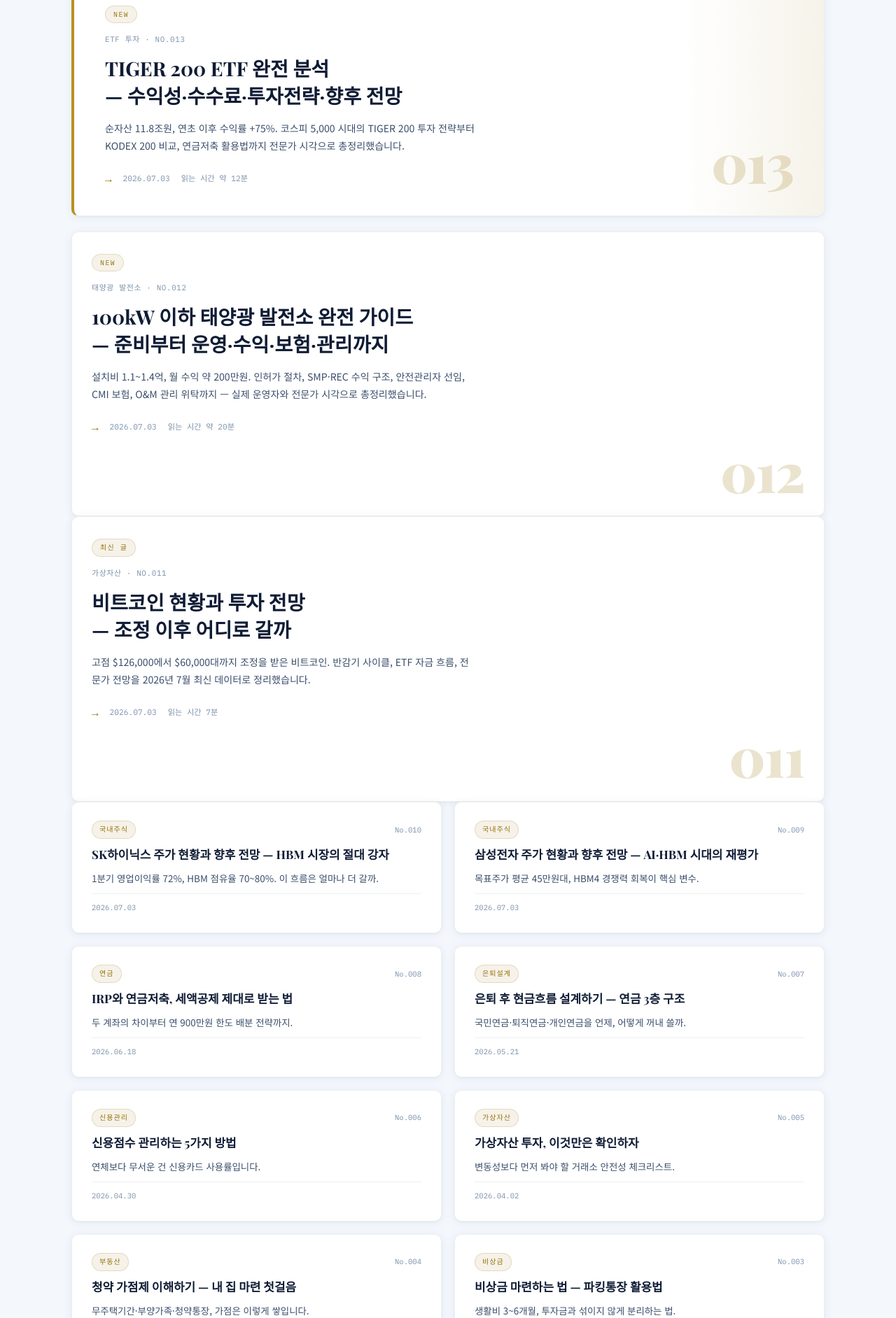
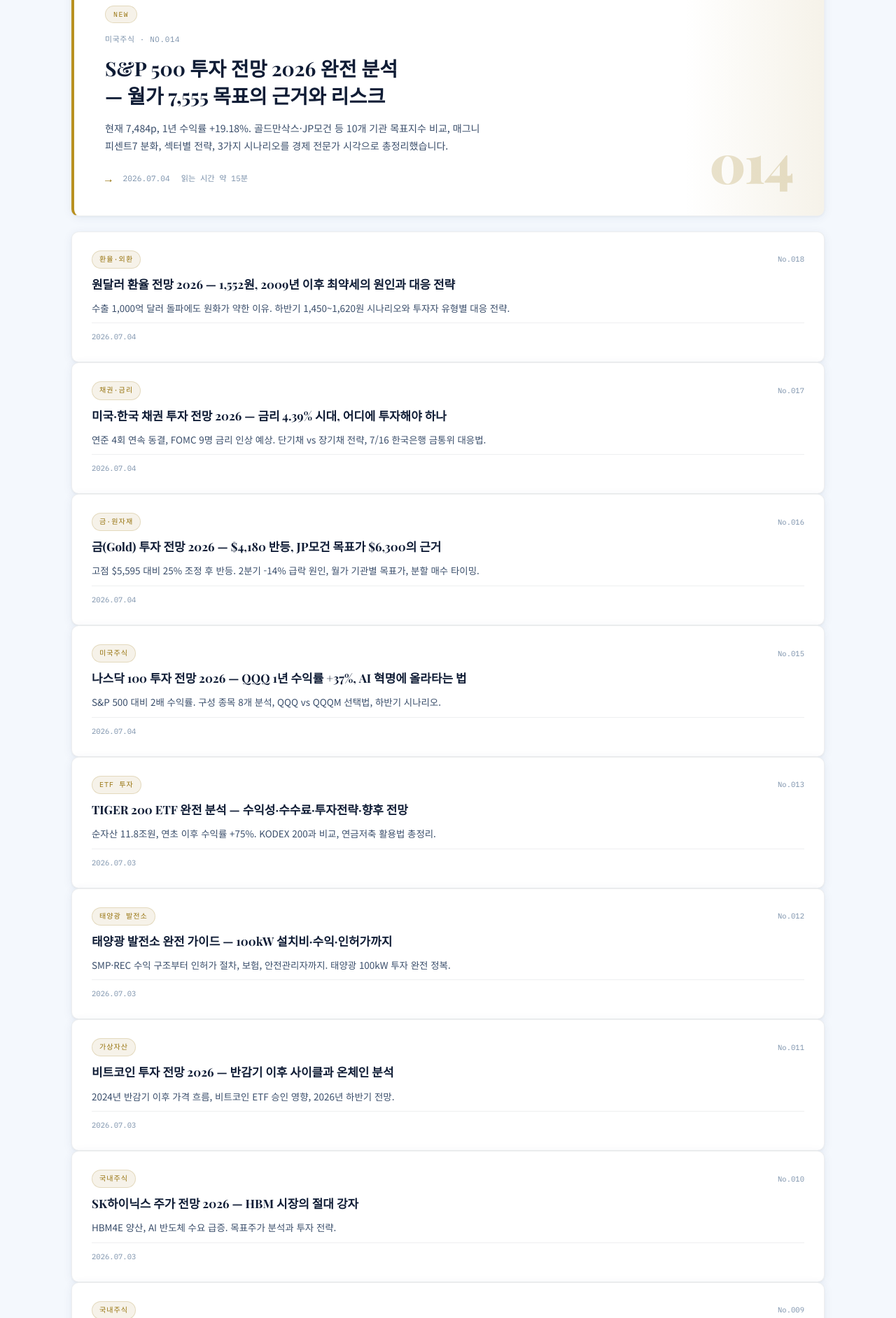
Before and after one commit to sjtiger234/sjtiger234.github.io, a plain HTML site: page index.html in a window 1280 px wide. Shown: the part 916-2800 px from the top of the page at 70% size. Drawn offline with nearby package versions, Linux system fonts and the light colour scheme; a web font is replaced by a local one.

Commit message:
Add files via upload

```diff
--- a/index.html
+++ b/index.html
@@ -76,11 +76,11 @@
           <span class="hero-stat-label">편의 글</span>
         </div>
         <div class="hero-stat">
-          <span class="hero-stat-num">6</span>
+          <span class="hero-stat-num">18</span>
           <span class="hero-stat-label">개 카테고리</span>
         </div>
         <div class="hero-stat">
-          <span class="hero-stat-num">2026</span>
+          <span class="hero-stat-num">18</span>
           <span class="hero-stat-label">년 최신 업데이트</span>
         </div>
       </div>
@@ -175,187 +175,141 @@
     </div>
 
     <!-- 피처드: 최신글 -->
-    <a class="post-featured" href="post-tiger200.html">
+        <a class="post-featured" href="post-sp500.html">
       <div class="post-featured-body">
         <span class="featured-badge">NEW</span>
-        <p class="featured-tag">ETF 투자 · No.013</p>
-        <h2 class="featured-title">TIGER 200 ETF 완전 분석<br>— 수익성·수수료·투자전략·향후 전망</h2>
-        <p class="featured-excerpt">순자산 11.8조원, 연초 이후 수익률 +75%. 코스피 5,000 시대의 TIGER 200 투자 전략부터 KODEX 200 비교, 연금저축 활용법까지 전문가 시각으로 총정리했습니다.</p>
+        <p class="featured-tag">미국주식 · No.014</p>
+        <h2 class="featured-title">S&amp;P 500 투자 전망 2026 완전 분석<br>— 월가 7,555 목표의 근거와 리스크</h2>
+        <p class="featured-excerpt">현재 7,484p, 1년 수익률 +19.18%. 골드만삭스·JP모건 등 10개 기관 목표지수 비교, 매그니피센트7 분화, 섹터별 전략, 3가지 시나리오를 경제 전문가 시각으로 총정리했습니다.</p>
         <div class="featured-meta">
-          <span>2026.07.03</span>
-          <span>읽는 시간 약 12분</span>
+          <span>2026.07.04</span>
+          <span>읽는 시간 약 15분</span>
         </div>
       </div>
       <div class="post-featured-num-col">
-        <span class="featured-num">013</span>
+        <span class="featured-num">014</span>
       </div>
     </a>
 
+            <a class="post-card" href="post-usdkrw.html">
+      <div class="card-header"><span class="card-tag">환율·외환</span><span class="card-num">No.018</span></div>
+      <h3 class="card-title">원달러 환율 전망 2026 — 1,552원, 2009년 이후 최약세의 원인과 대응 전략</h3>
+      <p class="card-excerpt">수출 1,000억 달러 돌파에도 원화가 약한 이유. 하반기 1,450~1,620원 시나리오와 투자자 유형별 대응 전략.</p>
+      <span class="card-date">2026.07.04</span>
+    </a>
+
+    <a class="post-card" href="post-bond.html">
+      <div class="card-header"><span class="card-tag">채권·금리</span><span class="card-num">No.017</span></div>
+      <h3 class="card-title">미국·한국 채권 투자 전망 2026 — 금리 4.39% 시대, 어디에 투자해야 하나</h3>
+      <p class="card-excerpt">연준 4회 연속 동결, FOMC 9명 금리 인상 예상. 단기채 vs 장기채 전략, 7/16 한국은행 금통위 대응법.</p>
+      <span class="card-date">2026.07.04</span>
+    </a>
+
+    <a class="post-card" href="post-gold.html">
+      <div class="card-header"><span class="card-tag">금·원자재</span><span class="card-num">No.016</span></div>
+      <h3 class="card-title">금(Gold) 투자 전망 2026 — $4,180 반등, JP모건 목표가 $6,300의 근거</h3>
+      <p class="card-excerpt">고점 $5,595 대비 25% 조정 후 반등. 2분기 -14% 급락 원인, 월가 기관별 목표가, 분할 매수 타이밍.</p>
+      <span class="card-date">2026.07.04</span>
+    </a>
+
+    <a class="post-card" href="post-nasdaq100.html">
+      <div class="card-header"><span class="card-tag">미국주식</span><span class="card-num">No.015</span></div>
+      <h3 class="card-title">나스닥 100 투자 전망 2026 — QQQ 1년 수익률 +37%, AI 혁명에 올라타는 법</h3>
+      <p class="card-excerpt">S&amp;P 500 대비 2배 수익률. 구성 종목 8개 분석, QQQ vs QQQM 선택법, 하반기 시나리오.</p>
+      <span class="card-date">2026.07.04</span>
+    </a>
+
+    <a class="post-card" href="post-tiger200.html">
+      <div class="card-header"><span class="card-tag">ETF 투자</span><span class="card-num">No.013</span></div>
+      <h3 class="card-title">TIGER 200 ETF 완전 분석 — 수익성·수수료·투자전략·향후 전망</h3>
+      <p class="card-excerpt">순자산 11.8조원, 연초 이후 수익률 +75%. KODEX 200과 비교, 연금저축 활용법 총정리.</p>
+      <span class="card-date">2026.07.03</span>
+    </a>
+
     <a class="post-card" href="post-solar.html">
-      <div>
-        <span class="featured-badge">NEW</span>
-        <p class="featured-tag">태양광 발전소 · No.012</p>
-        <h2 class="featured-title">100kW 이하 태양광 발전소 완전 가이드<br>— 준비부터 운영·수익·보험·관리까지</h2>
-        <p class="featured-excerpt">설치비 1.1~1.4억, 월 수익 약 200만원. 인허가 절차, SMP·REC 수익 구조, 안전관리자 선임, CMI 보험, O&amp;M 관리 위탁까지 — 실제 운영자와 전문가 시각으로 총정리했습니다.</p>
-        <div class="featured-meta">
-          <span>2026.07.03</span>
-          <span>읽는 시간 약 20분</span>
-        </div>
-      </div>
-      <div class="post-featured-num-col">
-        <span class="featured-num">012</span>
-      </div>
+      <div class="card-header"><span class="card-tag">태양광 발전소</span><span class="card-num">No.012</span></div>
+      <h3 class="card-title">태양광 발전소 완전 가이드 — 100kW 설치비·수익·인허가까지</h3>
+      <p class="card-excerpt">SMP·REC 수익 구조부터 인허가 절차, 보험, 안전관리자까지. 태양광 100kW 투자 완전 정복.</p>
+      <span class="card-date">2026.07.03</span>
     </a>
 
     <a class="post-card" href="post-bitcoin.html">
-      <div class="post-featured-body">
-        <span class="featured-badge">최신 글</span>
-        <p class="featured-tag">가상자산 · No.011</p>
-        <h2 class="featured-title">비트코인 현황과 투자 전망<br>— 조정 이후 어디로 갈까</h2>
-        <p class="featured-excerpt">고점 $126,000에서 $60,000대까지 조정을 받은 비트코인. 반감기 사이클, ETF 자금 흐름, 전문가 전망을 2026년 7월 최신 데이터로 정리했습니다.</p>
-        <div class="featured-meta">
-          <span>2026.07.03</span>
-          <span>읽는 시간 7분</span>
-        </div>
-      </div>
-      <div class="post-featured-num-col">
-        <span class="featured-num">011</span>
-      </div>
+      <div class="card-header"><span class="card-tag">가상자산</span><span class="card-num">No.011</span></div>
+      <h3 class="card-title">비트코인 투자 전망 2026 — 반감기 이후 사이클과 온체인 분석</h3>
+      <p class="card-excerpt">2024년 반감기 이후 가격 흐름, 비트코인 ETF 승인 영향, 2026년 하반기 전망.</p>
+      <span class="card-date">2026.07.03</span>
     </a>
 
-    <!-- 2열 카드 그리드 -->
-    <div class="post-grid">
-
     <a class="post-card" href="post-hynix.html">
-        <div class="card-header">
-          <span class="card-tag">국내주식</span>
-          <span class="card-num">No.010</span>
-        </div>
-        <h3 class="card-title">SK하이닉스 주가 현황과 향후 전망 — HBM 시장의 절대 강자</h3>
-        <p class="card-excerpt">1분기 영업이익률 72%, HBM 점유율 70~80%. 이 흐름은 얼마나 더 갈까.</p>
+      <div class="card-header"><span class="card-tag">국내주식</span><span class="card-num">No.010</span></div>
+      <h3 class="card-title">SK하이닉스 주가 전망 2026 — HBM 시장의 절대 강자</h3>
+      <p class="card-excerpt">HBM4E 양산, AI 반도체 수요 급증. 목표주가 분석과 투자 전략.</p>
       <span class="card-date">2026.07.03</span>
     </a>
 
     <a class="post-card" href="post-samsung.html">
-        <div class="card-header">
-          <span class="card-tag">국내주식</span>
-          <span class="card-num">No.009</span>
-        </div>
-        <h3 class="card-title">삼성전자 주가 현황과 향후 전망 — AI·HBM 시대의 재평가</h3>
-        <p class="card-excerpt">목표주가 평균 45만원대, HBM4 경쟁력 회복이 핵심 변수.</p>
+      <div class="card-header"><span class="card-tag">국내주식</span><span class="card-num">No.009</span></div>
+      <h3 class="card-title">삼성전자 주가 전망 2026 — AI·HBM 시대의 재평가</h3>
+      <p class="card-excerpt">HBM4 수율 개선, 파운드리 반등 여부. 현재가 대비 상승 여지와 투자 전략.</p>
       <span class="card-date">2026.07.03</span>
     </a>
 
     <a class="post-card" href="post-irp.html">
-        <div class="card-header">
-          <span class="card-tag">연금</span>
-          <span class="card-num">No.008</span>
-        </div>
+      <div class="card-header"><span class="card-tag">연금·절세</span><span class="card-num">No.008</span></div>
       <h3 class="card-title">IRP와 연금저축, 세액공제 제대로 받는 법</h3>
-        <p class="card-excerpt">두 계좌의 차이부터 연 900만원 한도 배분 전략까지.</p>
+      <p class="card-excerpt">연금저축 600만원 + IRP 300만원 = 최대 148.5만원 환급. 절세 전략 완전 정리.</p>
       <span class="card-date">2026.06.18</span>
     </a>
 
     <a class="post-card" href="post-retirement.html">
-        <div class="card-header">
-          <span class="card-tag">은퇴설계</span>
-          <span class="card-num">No.007</span>
-        </div>
+      <div class="card-header"><span class="card-tag">연금·절세</span><span class="card-num">No.007</span></div>
       <h3 class="card-title">은퇴 후 현금흐름 설계하기 — 연금 3층 구조</h3>
-        <p class="card-excerpt">국민연금·퇴직연금·개인연금을 언제, 어떻게 꺼내 쓸까.</p>
+      <p class="card-excerpt">국민연금·퇴직연금·개인연금 3층 구조로 노후 월 현금흐름 만드는 법.</p>
       <span class="card-date">2026.05.21</span>
     </a>
 
     <a class="post-card" href="post-credit-score.html">
-        <div class="card-header">
-          <span class="card-tag">신용관리</span>
-          <span class="card-num">No.006</span>
-        </div>
+      <div class="card-header"><span class="card-tag">신용 관리</span><span class="card-num">No.006</span></div>
       <h3 class="card-title">신용점수 관리하는 5가지 방법</h3>
-        <p class="card-excerpt">연체보다 무서운 건 신용카드 사용률입니다.</p>
+      <p class="card-excerpt">신용점수 올리는 실전 전략. 카드 사용률, 연체 이력, 대출 관리법 총정리.</p>
       <span class="card-date">2026.04.30</span>
     </a>
 
     <a class="post-card" href="post-crypto.html">
-        <div class="card-header">
-          <span class="card-tag">가상자산</span>
-          <span class="card-num">No.005</span>
-        </div>
+      <div class="card-header"><span class="card-tag">가상자산</span><span class="card-num">No.005</span></div>
       <h3 class="card-title">가상자산 투자, 이것만은 확인하자</h3>
-        <p class="card-excerpt">변동성보다 먼저 봐야 할 거래소 안전성 체크리스트.</p>
+      <p class="card-excerpt">코인 투자 전 반드시 체크해야 할 리스크 관리 7가지 체크리스트.</p>
       <span class="card-date">2026.04.02</span>
     </a>
 
     <a class="post-card" href="post-real-estate.html">
-        <div class="card-header">
-          <span class="card-tag">부동산</span>
-          <span class="card-num">No.004</span>
-        </div>
+      <div class="card-header"><span class="card-tag">부동산</span><span class="card-num">No.004</span></div>
       <h3 class="card-title">청약 가점제 이해하기 — 내 집 마련 첫걸음</h3>
-        <p class="card-excerpt">무주택기간·부양가족·청약통장, 가점은 이렇게 쌓입니다.</p>
+      <p class="card-excerpt">무주택 기간·부양가족·청약통장 납입 기간. 내 가점 정확히 계산하는 법.</p>
       <span class="card-date">2026.03.05</span>
     </a>
 
     <a class="post-card" href="post-emergency-fund.html">
-        <div class="card-header">
-          <span class="card-tag">비상금</span>
-          <span class="card-num">No.003</span>
-        </div>
+      <div class="card-header"><span class="card-tag">재테크 기초</span><span class="card-num">No.003</span></div>
       <h3 class="card-title">비상금 마련하는 법 — 파킹통장 활용법</h3>
-        <p class="card-excerpt">생활비 3~6개월, 투자금과 섞이지 않게 분리하는 법.</p>
+      <p class="card-excerpt">생활비 3~6개월치를 파킹통장·CMA에 분리 보관. 비상금 통장 완전 정리.</p>
       <span class="card-date">2026.02.11</span>
     </a>
 
     <a class="post-card" href="post-compound.html">
-        <div class="card-header">
-          <span class="card-tag">투자기초</span>
-          <span class="card-num">No.002</span>
-        </div>
+      <div class="card-header"><span class="card-tag">재테크 기초</span><span class="card-num">No.002</span></div>
       <h3 class="card-title">복리의 힘 — 적립식 투자가 답인 이유</h3>
-        <p class="card-excerpt">72의 법칙으로 내 돈이 두 배 되는 시점 계산하기.</p>
+      <p class="card-excerpt">72의 법칙으로 이해하는 복리. 월 30만원 30년 투자 시 자산 변화 시뮬레이션.</p>
       <span class="card-date">2026.01.14</span>
     </a>
 
     <a class="post-card" href="post-etf.html">
-        <div class="card-header">
-          <span class="card-tag">투자기초</span>
-          <span class="card-num">No.001</span>
-        </div>
+      <div class="card-header"><span class="card-tag">재테크 기초</span><span class="card-num">No.001</span></div>
       <h3 class="card-title">ETF 입문 가이드 — 분산투자의 첫걸음</h3>
-        <p class="card-excerpt">펀드와 무엇이 다르고, 운용수수료는 왜 중요할까.</p>
+      <p class="card-excerpt">상장지수펀드 개념부터 국내·해외 ETF 선택 기준, 운용보수, 추적오차까지 총정리.</p>
       <span class="card-date">2025.12.09</span>
     </a>
 
-    <a class="post-card" href="post-usdkrw.html">
-      <div class="card-header"><span class="card-tag">환율·외환</span><span class="card-num">No.018</span></div>
-      <h3 class="card-title">원달러 환율 전망 2026 — 1,552원, 2009년 이후 최약세의 원인과 전략</h3>
-      <p class="card-excerpt">수출 1,000억 달러에도 원화는 왜 약한가. 하반기 1,450~1,620원 시나리오와 투자자 대응 전략.</p>
-      <span class="card-date">2026.07.04</span>
-    </a>
-    <a class="post-card" href="post-bond.html">
-      <div class="card-header"><span class="card-tag">채권·금리</span><span class="card-num">No.017</span></div>
-      <h3 class="card-title">미국·한국 채권 투자 전망 2026 — 금리 4.39% 시대의 투자 전략</h3>
-      <p class="card-excerpt">연준 4회 연속 동결, FOMC 9명 금리 인상 예상. 단기채 vs 장기채, 어디에 투자해야 하나.</p>
-      <span class="card-date">2026.07.04</span>
-    </a>
-    <a class="post-card" href="post-gold.html">
-      <div class="card-header"><span class="card-tag">금·원자재</span><span class="card-num">No.016</span></div>
-      <h3 class="card-title">금(Gold) 투자 전망 2026 — $4,180 반등, JP모건 목표가 $6,300의 근거</h3>
-      <p class="card-excerpt">고점 $5,595에서 $4,000선까지 급락 후 반등. 2분기 -14%의 원인과 월가 목표가 분석.</p>
-      <span class="card-date">2026.07.04</span>
-    </a>
-        <a class="post-card" href="post-sp500.html">
-      <div class="card-header"><span class="card-tag">미국주식</span><span class="card-num">No.014</span></div>
-      <h3 class="card-title">S&P 500 투자 전망 2026 완전 분석 — 월가 7,555 목표의 근거와 리스크</h3>
-      <p class="card-excerpt">현재 7,484p, 1년 수익률 +19.18%. 골드만삭스·JP모건 등 10개 기관 목표지수, 매그니피센트7 분화, 3가지 시나리오 총정리.</p>
-      <span class="card-date">2026.07.04</span>
-    </a>
-<a class="post-card" href="post-nasdaq100.html">
-      <div class="card-header"><span class="card-tag">미국주식</span><span class="card-num">No.015</span></div>
-      <h3 class="card-title">나스닥 100 투자 전망 2026 — QQQ 1년 수익률 +37%, AI 혁명 올라타는 법</h3>
-      <p class="card-excerpt">S&P 500 대비 2배 수익률, 상위 10개 종목 50% 집중. QQQ vs QQQM 선택 전략.</p>
-      <span class="card-date">2026.07.04</span>
-    </a>
     </div><!-- /post-grid -->
   </section>
 </main>
```
Lines whose indentation alone changed are shown as unchanged.
